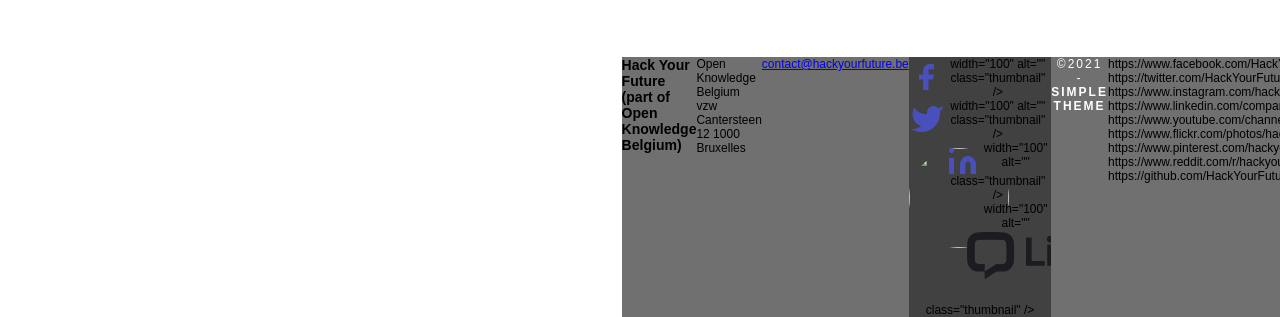
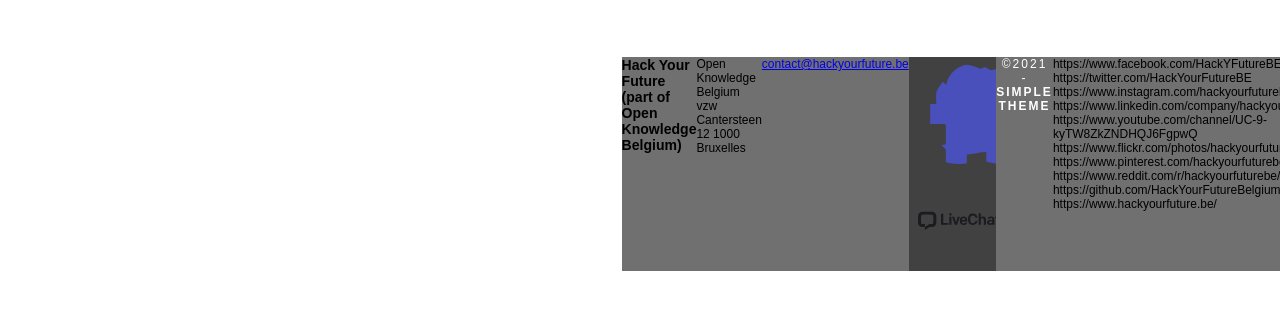
Before and after one commit to HYF-Class19/agile-development-hyf-group-1, a website: page index.html in a window 1280 px wide. Shown: the part 2908-3225 px from the top of the page. After the commit the page ends 3179 px from the top, so only its background shows below. Drawn offline with Linux system fonts and the light colour scheme.

Commit message:
Footer : adding icons in HTML code

```diff
--- a/index.html
+++ b/index.html
@@ -342,20 +342,20 @@
 
                  <div class="social">
                    <p class="social_icon"><img
-                     src="./icons-logos-and-others-illustrations/facebook-icon.svg" alt="Facebook" /></p>
-                     width="100" alt="" class="thumbnail" /></p>
+                     src="./icons-logos-and-others-illustrations/facebook-icon.svg" alt="Facebook"
+                     width="100" class="thumbnail" /></p>
                    <p class="social_icon"><img
-                     src="./icons-logos-and-others-illustrations/twitter-icon.svg" alt="Twitter" /></p>
-                     width="100" alt="" class="thumbnail" /></p>
+                     src="./icons-logos-and-others-illustrations/twitter-icon.svg" alt="Twitter"
+                     width="100" class="thumbnail" /></p>
                    <p class="social_icon"><img
-                     src="./icons-logos-and-others-illustrations/"
-                     width="100" alt="" class="thumbnail" /></p>
+                     src="./icons-logos-and-others-illustrations/github-icon.svg" alt="Github"
+                     width="100" class="thumbnail" /></p>
                    <p class="social_icon"><img
-                     src="./icons-logos-and-others-illustrations/linkedin-icon.svg" alt="LinkedIn" /></p>
-                     width="100" alt="" class="thumbnail" /></p>
+                     src="./icons-logos-and-others-illustrations/linkedin-icon.svg" alt="LinkedIn"
+                     width="100" class="thumbnail" /></p>
                    <p class="social_icon"><img
-                     src="./icons-logos-and-others-illustrations/livechat-icon-footer.svg" alt="Live Chat" /></p>
-                   width="100" alt="" class="thumbnail" /></p>
+                     src="./icons-logos-and-others-illustrations/livechat-icon-footer.svg" alt="Live Chat"
+                   width="100" class="thumbnail" /></p>
                  </div>
 
                  <div class="copyright">&copy;2021 - <strong>SIMPLE Theme</strong></div>
```
